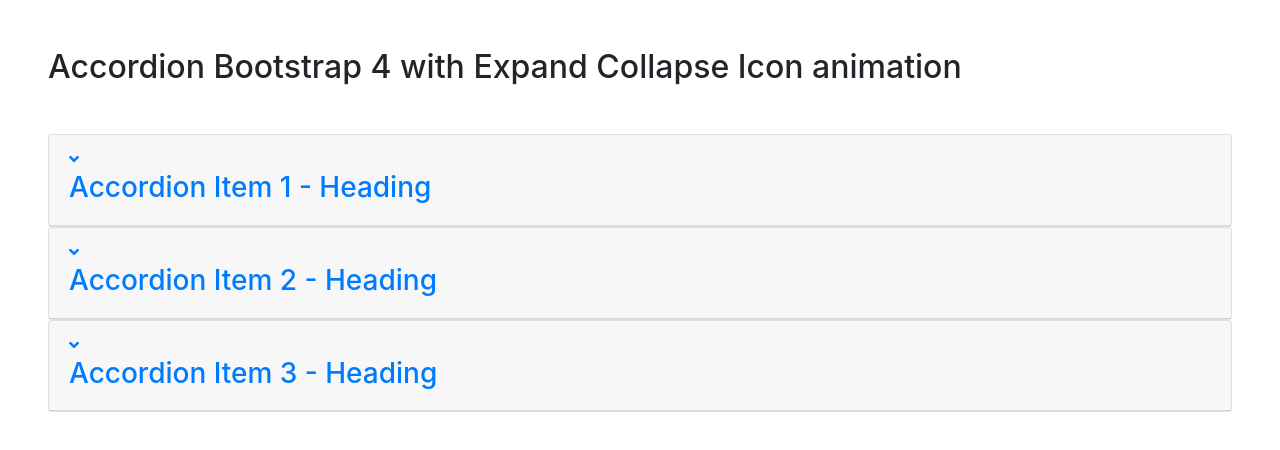
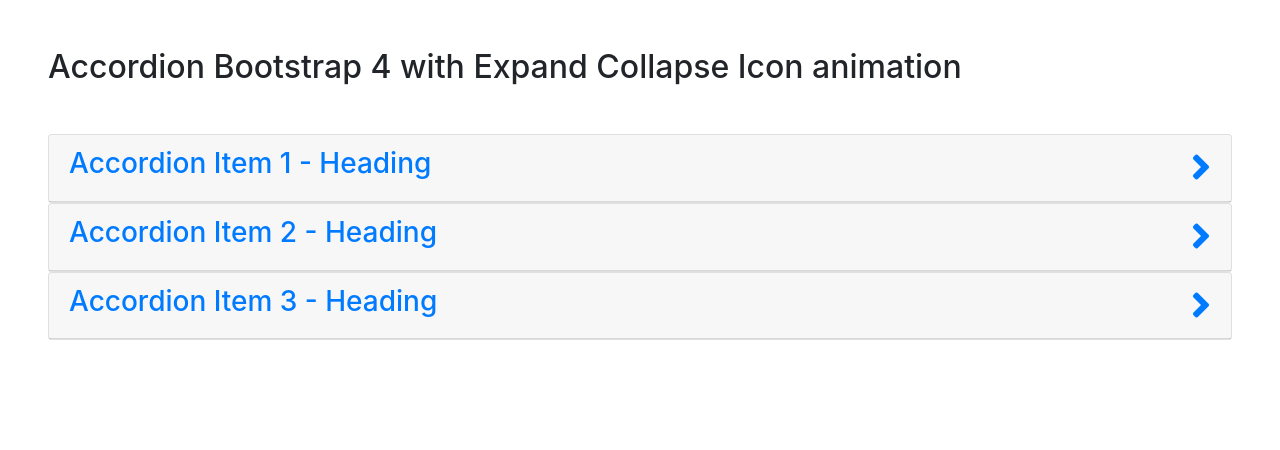
Before and after one commit to arunkarthicksr/Accordion-Bootstrap-4, a plain HTML site: page index.html in a window 1280 px wide. Drawn offline with nearby package versions, Linux system fonts and the light colour scheme.

Commit message:
Added user specific CSS reference

```diff
--- a/index.html
+++ b/index.html
@@ -17,6 +17,9 @@
   <!-- Font Awesome CDN -->
   <link rel="stylesheet" href="https://use.fontawesome.com/releases/v5.0.13/css/all.css" integrity="sha384-DNOHZ68U8hZfKXOrtjWvjxusGo9WQnrNx2sqG0tfsghAvtVlRW3tvkXWZh58N9jp"
     crossorigin="anonymous">
+
+  <!-- User specific styles -->
+  <link href="style.css" rel="stylesheet">
 
 </head>
 
```
